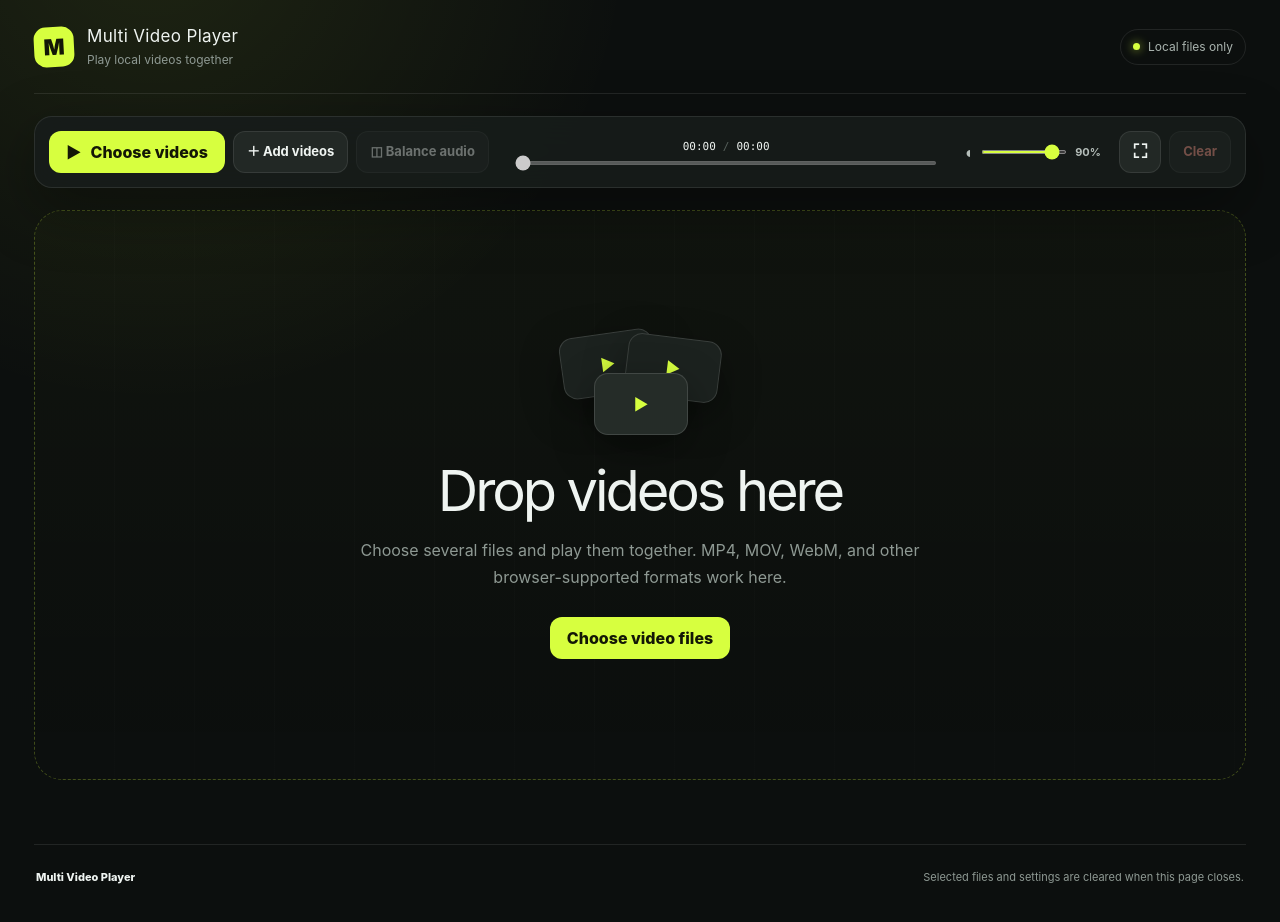
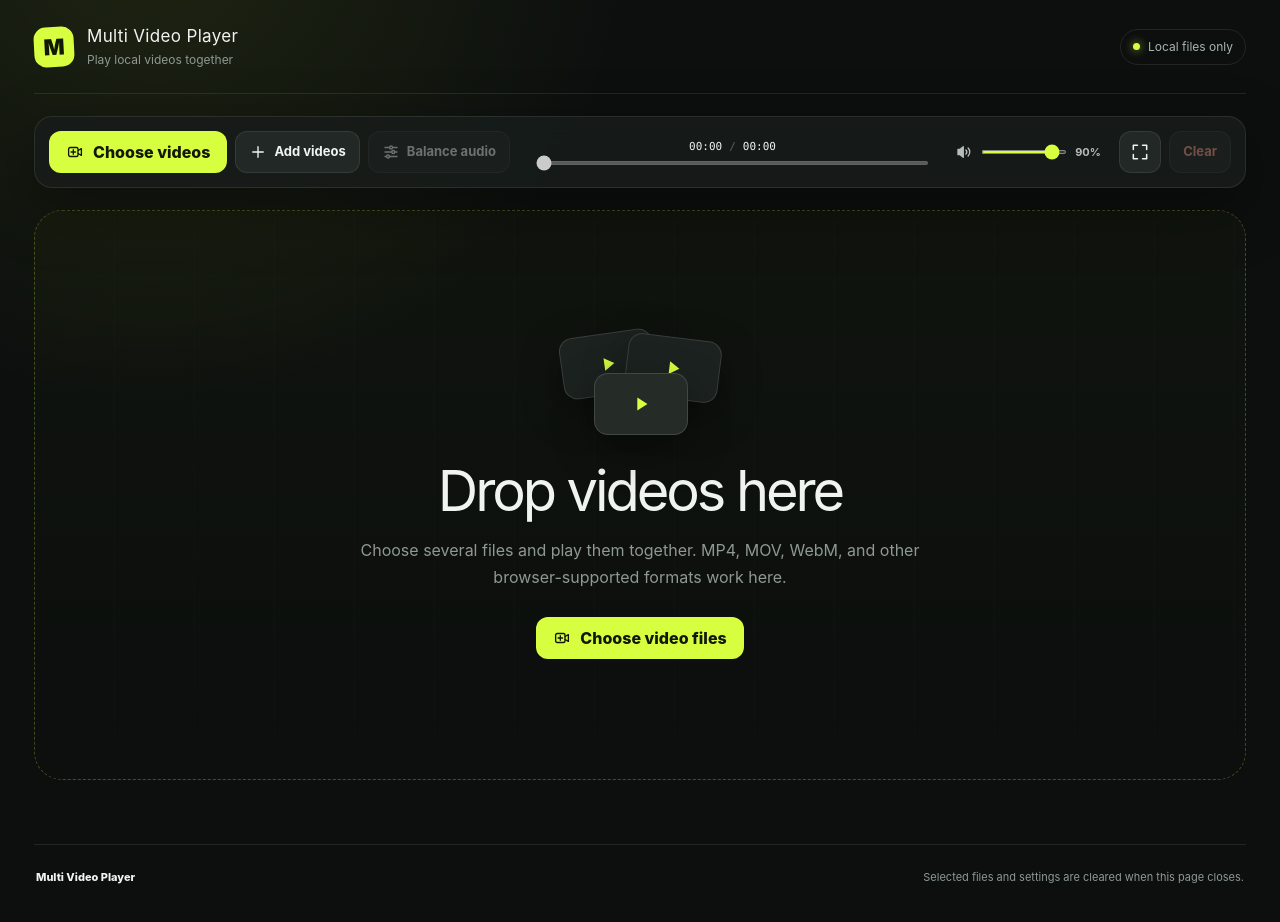
Before and after one commit to induction-axiom/multi-video-player, a Next.js app: page / in a window 1280 px wide. Shown: the top 922 px of the page. Built offline with nearby package versions, Linux system fonts and the light colour scheme.

Commit message:
Unify player control icons

```diff
--- a/app/globals.css
+++ b/app/globals.css
@@ -193,6 +193,13 @@ footer p {
   font-weight: 700;
 }
 
+.secondary-button {
+  display: inline-flex;
+  align-items: center;
+  justify-content: center;
+  gap: 7px;
+}
+
 .secondary-button:hover,
 .icon-button:hover {
   border-color: rgba(215, 255, 63, 0.35);
@@ -240,6 +247,20 @@ input[type="range"] {
   color: #b5beba;
 }
 
+.ui-icon {
+  width: 18px;
+  height: 18px;
+  flex: 0 0 auto;
+  stroke: currentColor;
+  stroke-width: 1.8;
+  stroke-linecap: round;
+  stroke-linejoin: round;
+}
+
+.volume-icon {
+  overflow: visible;
+}
+
 .master-volume input {
   width: 86px;
 }
@@ -251,8 +272,14 @@ input[type="range"] {
 
 .icon-button {
   width: 42px;
+  display: grid;
+  place-items: center;
   padding: 0;
-  font-size: 19px;
+}
+
+.icon-button .ui-icon {
+  width: 20px;
+  height: 20px;
 }
 
 .status-line {
@@ -349,6 +376,11 @@ input[type="range"] {
   left: 34px;
   z-index: 2;
   background: #252c28;
+}
+
+.drop-visual .ui-icon {
+  width: 22px;
+  height: 22px;
 }
 
 .drop-zone h2 {
@@ -502,12 +534,18 @@ input[type="range"] {
   right: 9px;
   width: 30px;
   height: 30px;
+  display: grid;
+  place-items: center;
+  padding: 0;
   border-radius: 9px;
   background: rgba(6, 8, 7, 0.74);
   color: #bcc4c0;
-  font-size: 20px;
-  line-height: 1;
   backdrop-filter: blur(8px);
+}
+
+.remove-button .ui-icon {
+  width: 17px;
+  height: 17px;
 }
 
 .remove-button:hover {
@@ -579,8 +617,15 @@ input[type="range"] {
 .size-controls button {
   width: 27px;
   height: 25px;
+  display: grid;
+  place-items: center;
+  padding: 0;
   border-radius: 7px;
-  font-size: 14px;
+}
+
+.size-controls .ui-icon {
+  width: 14px;
+  height: 14px;
 }
 
 .size-controls strong {
@@ -611,6 +656,14 @@ input[type="range"] {
 .mute-button {
   width: 28px;
   height: 28px;
+  display: grid;
+  place-items: center;
+  padding: 0;
+}
+
+.mute-button .volume-icon {
+  width: 16px;
+  height: 16px;
 }
 
 .mute-button.active {
@@ -640,9 +693,10 @@ input[type="range"] {
   color: var(--ink);
 }
 
-.add-card span {
+.add-card .ui-icon {
+  width: 28px;
+  height: 28px;
   color: var(--acid);
-  font-size: 28px;
 }
 
 footer {
--- a/app/page.tsx
+++ b/app/page.tsx
@@ -3,6 +3,7 @@
 import {
   ChangeEvent,
   DragEvent,
+  ReactNode,
   useCallback,
   useEffect,
   useMemo,
@@ -44,6 +45,107 @@ const formatTime = (seconds: number) => {
 
 const db = (value: number) => 20 * Math.log10(Math.max(value, 1e-9));
 
+const IconFrame = ({
+  children,
+  className = "",
+}: {
+  children: ReactNode;
+  className?: string;
+}) => (
+  <svg
+    aria-hidden="true"
+    className={`ui-icon ${className}`.trim()}
+    viewBox="0 0 24 24"
+    fill="none"
+  >
+    {children}
+  </svg>
+);
+
+const PlayIcon = () => (
+  <IconFrame>
+    <path d="m8 5 11 7-11 7V5Z" fill="currentColor" stroke="none" />
+  </IconFrame>
+);
+
+const PauseIcon = () => (
+  <IconFrame>
+    <path d="M7 5h3.5v14H7zM13.5 5H17v14h-3.5z" fill="currentColor" stroke="none" />
+  </IconFrame>
+);
+
+const PlusIcon = () => (
+  <IconFrame>
+    <path d="M12 5v14M5 12h14" />
+  </IconFrame>
+);
+
+const MinusIcon = () => (
+  <IconFrame>
+    <path d="M5 12h14" />
+  </IconFrame>
+);
+
+const VideoPlusIcon = () => (
+  <IconFrame>
+    <rect x="3.5" y="6" width="12.5" height="12" rx="2" />
+    <path d="m16 10 4.5-2.5v9L16 14M9.75 9v6M6.75 12h6" />
+  </IconFrame>
+);
+
+const EqualizerIcon = () => (
+  <IconFrame>
+    <path d="M4 6h5M15 6h5M4 12h9M17 12h3M4 18h2M10 18h10" />
+    <circle cx="12" cy="6" r="2" />
+    <circle cx="15" cy="12" r="2" />
+    <circle cx="8" cy="18" r="2" />
+  </IconFrame>
+);
+
+const ExpandIcon = () => (
+  <IconFrame>
+    <path d="M9 4H4v5M15 4h5v5M9 20H4v-5M15 20h5v-5" />
+  </IconFrame>
+);
+
+const CollapseIcon = () => (
+  <IconFrame>
+    <path d="M9 4v5H4M15 4v5h5M9 20v-5H4M15 20v-5h5" />
+  </IconFrame>
+);
+
+const CloseIcon = () => (
+  <IconFrame>
+    <path d="m7 7 10 10M17 7 7 17" />
+  </IconFrame>
+);
+
+const VolumeIcon = ({
+  muted,
+  level = 1,
+}: {
+  muted: boolean;
+  level?: number;
+}) => (
+  <IconFrame className="volume-icon">
+    <path
+      d="M11 5 6.75 8.5H4v7h2.75L11 19V5Z"
+      fill="currentColor"
+    />
+    {muted ? (
+      <>
+        <path d="m15.5 9.5 4 5" />
+        <path d="m19.5 9.5-4 5" />
+      </>
+    ) : (
+      <>
+        {level > 0 && <path d="M14.5 9.25a4 4 0 0 1 0 5.5" />}
+        {level > 0.5 && <path d="M17.5 6.75a7.5 7.5 0 0 1 0 10.5" />}
+      </>
+    )}
+  </IconFrame>
+);
+
 export default function Home() {
   const [items, setItems] = useState<VideoItem[]>([]);
   const [isPlaying, setIsPlaying] = useState(false);
@@ -73,7 +175,7 @@ export default function Home() {
         gridSize.width || 1200,
         gridSize.height || 800,
         isGridFullscreen,
-    ),
+      ),
     [gridSize.height, gridSize.width, isGridFullscreen, items],
   );
   const layoutStructure = useMemo(
@@ -403,7 +505,13 @@ export default function Home() {
       <section className="control-deck" aria-label="Player controls">
         <div className="transport">
           <button className="primary-button" onClick={togglePlayback}>
-            <span aria-hidden>{isPlaying ? "Ⅱ" : "▶"}</span>
+            {isPlaying ? (
+              <PauseIcon />
+            ) : items.length ? (
+              <PlayIcon />
+            ) : (
+              <VideoPlusIcon />
+            )}
             {isPlaying
               ? "Pause all"
               : items.length
@@ -414,14 +522,16 @@ export default function Home() {
             className="secondary-button"
             onClick={() => fileInputRef.current?.click()}
           >
-            ＋ Add videos
+            <PlusIcon />
+            Add videos
           </button>
           <button
             className="secondary-button"
             onClick={balanceAudio}
             disabled={!items.length || isBalancing}
           >
-            ◫ {isBalancing ? "Analyzing…" : "Balance audio"}
+            <EqualizerIcon />
+            {isBalancing ? "Analyzing…" : "Balance audio"}
           </button>
         </div>
 
@@ -446,7 +556,7 @@ export default function Home() {
 
         <div className="master-controls">
           <label className="master-volume">
-            <span aria-hidden>{masterVolume === 0 ? "×" : "◖"}</span>
+            <VolumeIcon muted={masterVolume === 0} level={masterVolume} />
             <input
               aria-label="Master volume"
               type="range"
@@ -468,7 +578,7 @@ export default function Home() {
                 : "Open the smart layout in fullscreen"
             }
           >
-            ⛶
+            {isGridFullscreen ? <CollapseIcon /> : <ExpandIcon />}
           </button>
           <button
             className="danger-button"
@@ -509,16 +619,19 @@ export default function Home() {
           onClick={() => fileInputRef.current?.click()}
         >
           <div className="drop-visual">
-            <span>▶</span>
-            <span>▶</span>
-            <span>▶</span>
+            <span><PlayIcon /></span>
+            <span><PlayIcon /></span>
+            <span><PlayIcon /></span>
           </div>
           <h2>Drop videos here</h2>
           <p>
             Choose several files and play them together. MP4, MOV, WebM, and
             other browser-supported formats work here.
           </p>
-          <button className="primary-button">Choose video files</button>
+          <button className="primary-button">
+            <VideoPlusIcon />
+            Choose video files
+          </button>
         </section>
       ) : (
         <>
@@ -581,7 +694,7 @@ export default function Home() {
                           aria-label={`Remove ${item.name}`}
                           title="Remove video"
                         >
-                          ×
+                          <CloseIcon />
                         </button>
                         {(item.muted || (soloActive && !item.solo)) && (
                           <span className="muted-badge">Muted</span>
@@ -634,7 +747,7 @@ export default function Home() {
                             aria-label={`Shrink ${item.name}`}
                             title="Shrink width and height by half"
                           >
-                            −
+                            <MinusIcon />
                           </button>
                           <strong>{item.scale}×</strong>
                           <button
@@ -650,7 +763,7 @@ export default function Home() {
                             aria-label={`Enlarge ${item.name}`}
                             title="Double width and height"
                           >
-                            ＋
+                            <PlusIcon />
                           </button>
                         </div>
                         <div className="track-controls">
@@ -661,7 +774,10 @@ export default function Home() {
                             }
                             aria-label={item.muted ? "Unmute" : "Mute"}
                           >
-                            {item.muted ? "×" : "◖"}
+                            <VolumeIcon
+                              muted={item.muted}
+                              level={item.volume}
+                            />
                           </button>
                           <input
                             aria-label={`${item.name} volume`}
@@ -690,7 +806,7 @@ export default function Home() {
               className="add-card"
               onClick={() => fileInputRef.current?.click()}
             >
-              <span>＋</span>
+              <PlusIcon />
               Add more videos
             </button>
           </section>
```
